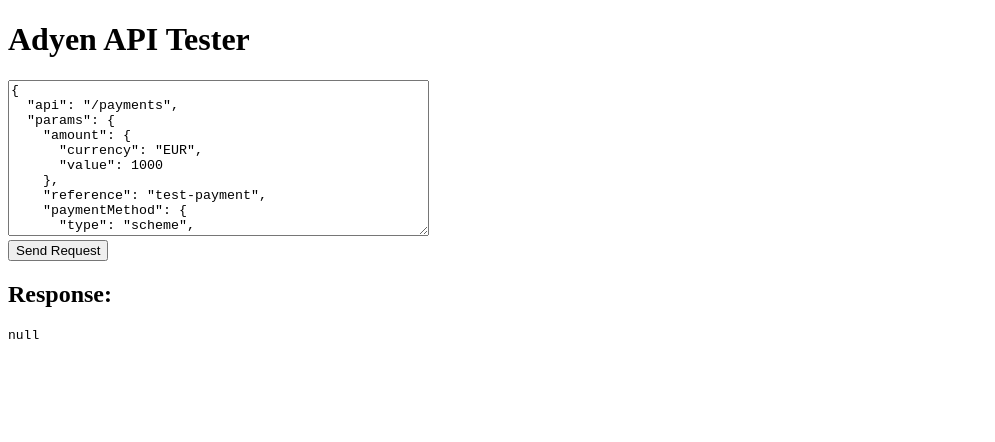
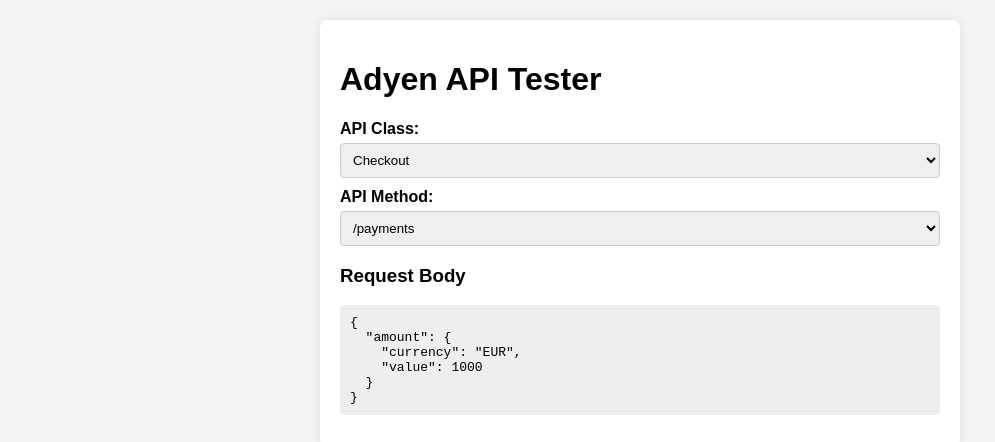
Before and after one commit to nobuyaiwao/adyen-library-sandbox, a React (Vite) app in the folder frontend/: page / in a window 1280 px wide. Shown: the top 442 px of the page, without its empty margins (0-995 px from the left). Built offline with nearby package versions, Linux system fonts and the light colour scheme.

Commit message:
frontend: App.jsx

```diff
--- /dev/null
+++ b/frontend/src/App.jsx
@@ -0,0 +1,47 @@
+// Add this import at the top
+import React from "react";
+
+import { useState } from "react";
+
+const apiClasses = {
+  Checkout: ["/payments", "/payments/details"],
+  Recurring: ["/listRecurringDetails", "/disable"],
+  Management: ["/me", "/merchantAccounts"]
+};
+
+export default function App() {
+  const [selectedClass, setSelectedClass] = useState("Checkout");
+  const [selectedMethod, setSelectedMethod] = useState("/payments");
+  const [requestBody, setRequestBody] = useState(
+    JSON.stringify({ amount: { currency: "EUR", value: 1000 } }, null, 2)
+  );
+
+  return (
+    <div className="container">
+      <h1>Adyen API Tester</h1>
+
+      {/* API Class Selector */}
+      <label>API Class:</label>
+      <select value={selectedClass} onChange={(e) => {
+        setSelectedClass(e.target.value);
+        setSelectedMethod(apiClasses[e.target.value][0]); // Reset method selection
+      }}>
+        {Object.keys(apiClasses).map((apiClass) => (
+          <option key={apiClass} value={apiClass}>{apiClass}</option>
+        ))}
+      </select>
+
+      {/* API Method Selector */}
+      <label>API Method:</label>
+      <select value={selectedMethod} onChange={(e) => setSelectedMethod(e.target.value)}>
+        {apiClasses[selectedClass].map((method) => (
+          <option key={method} value={method}>{method}</option>
+        ))}
+      </select>
+
+      {/* Display Request JSON */}
+      <h3>Request Body</h3>
+      <pre>{requestBody}</pre>
+    </div>
+  );
+}
--- /dev/null
+++ b/frontend/src/index.css
@@ -0,0 +1,40 @@
+/* Global layout */
+body {
+  font-family: Arial, sans-serif;
+  margin: 0;
+  padding: 20px;
+  background-color: #f4f4f4;
+}
+
+/* Main container */
+.container {
+  max-width: 600px;
+  margin: auto;
+  background: white;
+  padding: 20px;
+  border-radius: 8px;
+  box-shadow: 0 0 10px rgba(0, 0, 0, 0.1);
+}
+
+/* Styling for labels and select dropdown */
+label {
+  display: block;
+  margin-top: 10px;
+  font-weight: bold;
+}
+
+select {
+  width: 100%;
+  padding: 8px;
+  margin-top: 5px;
+  border: 1px solid #ccc;
+  border-radius: 4px;
+}
+
+/* Formatting for JSON display */
+pre {
+  background: #eee;
+  padding: 10px;
+  border-radius: 4px;
+  overflow-x: auto;
+}
--- a/frontend/src/main.jsx
+++ b/frontend/src/main.jsx
@@ -1,50 +1,10 @@
-import React, { useState } from "react";
-import ReactDOM from "react-dom";
-import axios from "axios";
+import React from "react";
+import ReactDOM from "react-dom/client";
+import App from "./App";
+import "./index.css";
 
-const App = () => {
-  const [request, setRequest] = useState({
-    api: "/payments",
-    params: {
-      amount: { currency: "EUR", value: 1000 },
-      reference: "test-payment",
-      paymentMethod: {
-        type: "scheme",
-        number: "4111111111111111",
-        expiryMonth: "03",
-        expiryYear: "2030",
-        holderName: "John Doe"
-      },
-      returnUrl: "https://your-site.com/return"
-    }
-  });
-
-  const [response, setResponse] = useState(null);
-
-  const sendRequest = async () => {
-    try {
-      const res = await axios.post("http://localhost:8083/run-test", request);
-      setResponse(res.data);
-    } catch (error) {
-      setResponse({ error: error.message });
-    }
-  };
-
-  return (
-    <div>
-      <h1>Adyen API Tester</h1>
-      <textarea
-        rows="10"
-        cols="50"
-        value={JSON.stringify(request, null, 2)}
-        onChange={(e) => setRequest(JSON.parse(e.target.value))}
-      />
-      <br />
-      <button onClick={sendRequest}>Send Request</button>
-      <h2>Response:</h2>
-      <pre>{JSON.stringify(response, null, 2)}</pre>
-    </div>
-  );
-};
-
-ReactDOM.render(<App />, document.getElementById("root"));
+ReactDOM.createRoot(document.getElementById("root")).render(
+  <React.StrictMode>
+    <App />
+  </React.StrictMode>
+);
```
Also changed, not shown: 1 other file (tests, documents, lock files or other folders).
